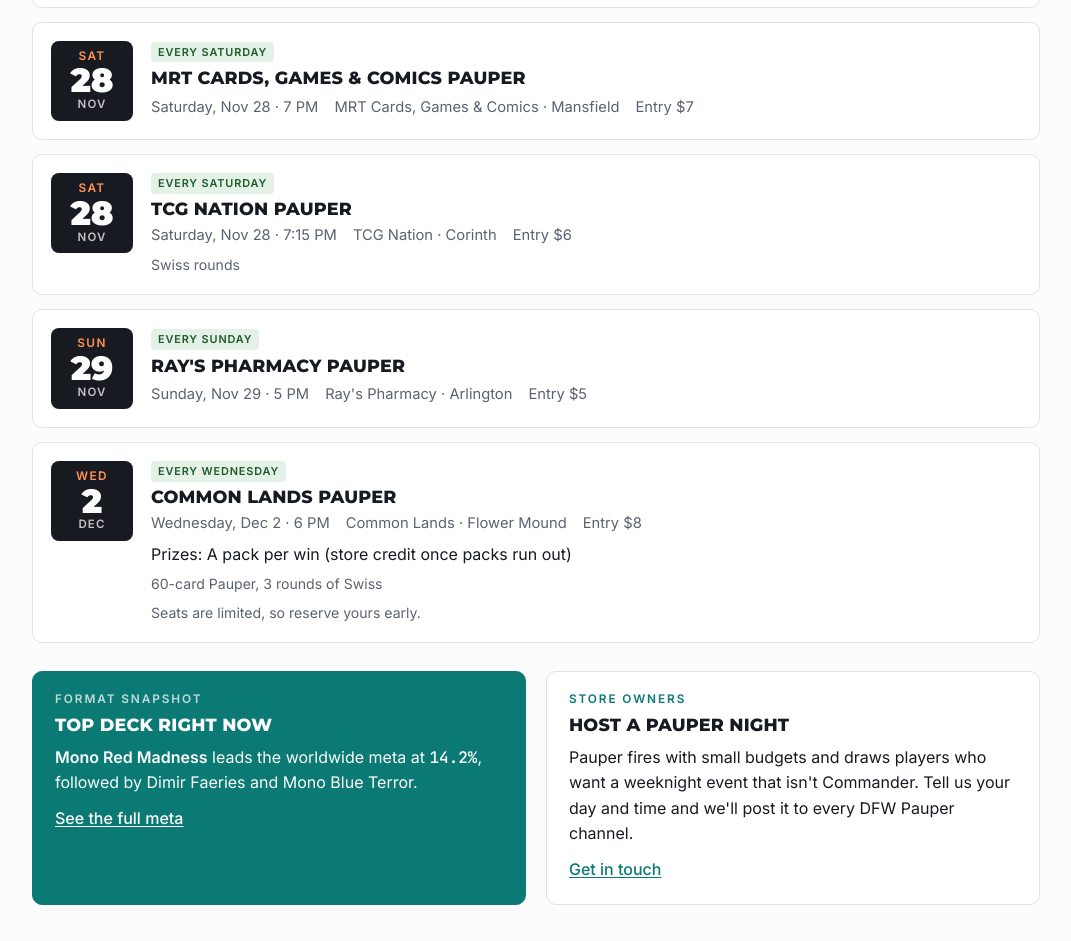
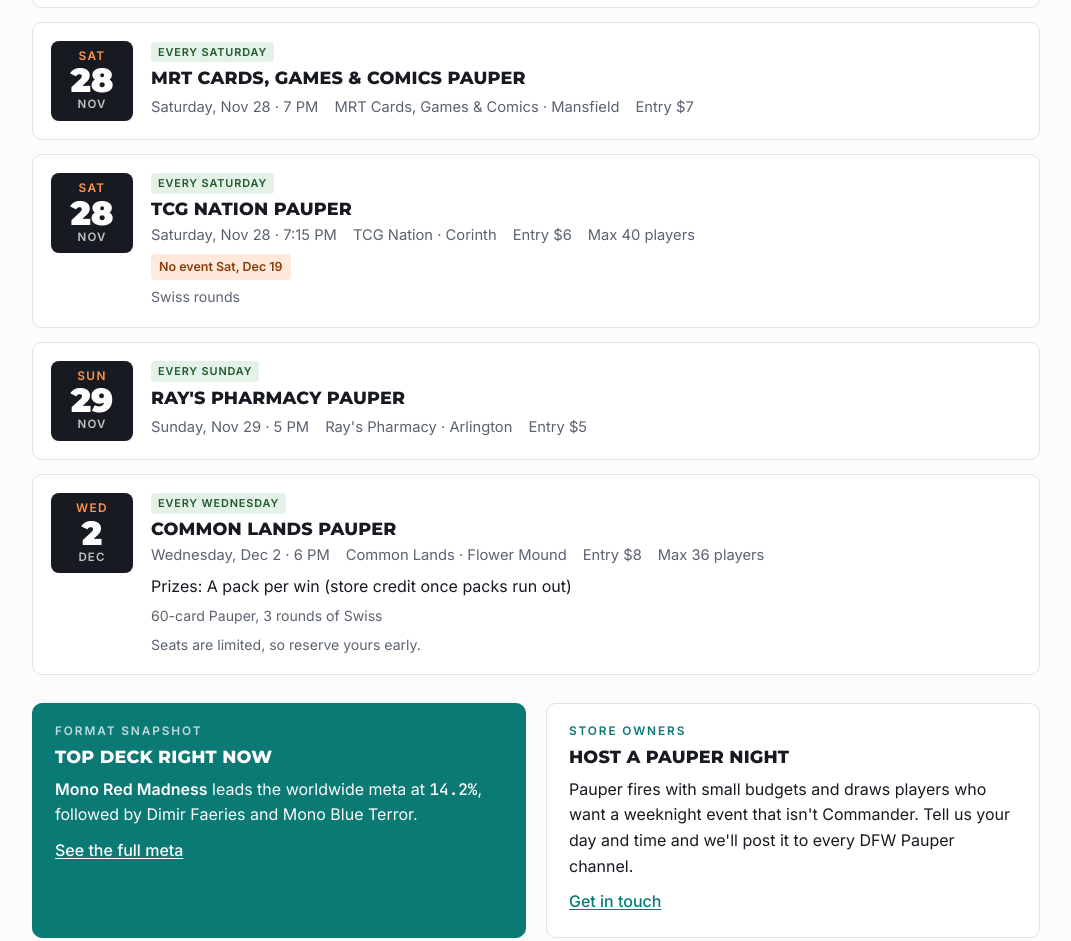
Before and after one commit to Stephasaur/dfw-pauper, a plain HTML site: page index.html in a window 1280 px wide. Shown: the part 785-1726 px from the top of the page, without its empty margins (104-1175 px from the left). Drawn offline with Linux system fonts and the light colour scheme.

Commit message:
Honor skip_dates and show capacity on event cards
Weekly events skip any date in skip_dates (next date shown is the next
real run) and show a 'No event <date>' note; capacity shows as 'Max N players'.

Co-Authored-By: Claude Opus 5.5 <noreply@anthropic.com>
Claude-Session: https://claude.ai/code/session_01Jc3YuAYH3cVedWvoerRNsA

```diff
--- a/index.html
+++ b/index.html
@@ -135,6 +135,7 @@ ul.changes .d { font: 700 .78rem/1.6 var(--body); text-transform: uppercase; let
 .events.weekly.cols .datechip .day { font-size: 1.7rem; }
 h3.region { display: flex; align-items: baseline; gap: 10px; padding-bottom: 8px; border-bottom: 3px solid var(--hot); }
 h3.region .count { font: 600 .78rem/1 var(--body); text-transform: none; letter-spacing: 0; color: var(--muted); }
+.skip { display: inline-block; justify-self: start; font: 700 .78rem/1.3 var(--body); color: #8a3d0c; background: var(--hot-soft); border-radius: 4px; padding: 5px 8px; }
 .empty { border: 1px dashed var(--line); border-radius: 10px; padding: 22px; color: var(--muted); }
 .callout { background: var(--hot); color: var(--ink); border-radius: 10px; padding: 14px 18px; font-size: .95rem; font-weight: 500; }
 .callout strong { font-weight: 700; }
@@ -445,6 +446,13 @@ footer .motto { font: 900 .9rem/1 var(--display); text-transform: uppercase; let
     var p = t.split(":"), h = +p[0], m = p[1] || "00";
     return (h % 12 || 12) + (m === "00" ? "" : ":" + m) + (h < 12 ? " AM" : " PM");
   }
+  function iso(d) { return d.toISOString().slice(0, 10); }
+  // Next date this weekly event actually runs, stepping past any cancelled (skip_dates) weeks.
+  function nextRun(ev, from) {
+    var d = nextWeekday(ev.day, from), skip = ev.skip_dates || [], guard = 0;
+    while (skip.indexOf(iso(d)) >= 0 && guard++ < 52) d.setUTCDate(d.getUTCDate() + 7);
+    return d;
+  }
   function nextWeekday(dayName, from) {
     var target = DAYS.indexOf(dayName), d = new Date(from.getTime());
     var add = (target - d.getUTCDay() + 7) % 7;
@@ -461,12 +469,16 @@ footer .motto { font: 900 .9rem/1 var(--display); text-transform: uppercase; let
     if (store && store.map_url) links.push('<a href="' + esc(store.map_url) + '" target="_blank" rel="noopener">Map</a>');
     var tags = (ev.sample ? '<span class="tag sample">Sample listing</span> ' : "") + (opts.recurring ? '<span class="tag">Every ' + esc(ev.day) + '</span>' : '<span class="tag">Special event</span>');
     var title = ev.title || (store ? store.name + " Pauper" : "Pauper");
+    var today = todayCentral();
+    var skips = (ev.skip_dates || []).map(parseDate).filter(function (d) { return d >= today; }).sort(function (a, b) { return a - b; });
+    var skipNote = opts.recurring && skips.length ? '<p class="skip">No event ' + skips.map(function (d) { return DAYS[d.getUTCDay()].slice(0, 3) + ', ' + MONTHS[d.getUTCMonth()] + ' ' + d.getUTCDate(); }).join(" or ") + '</p>' : '';
     return '<article class="event">' +
       '<div class="datechip" aria-hidden="true"><div class="dow">' + DAYS[date.getUTCDay()].slice(0, 3) + '</div><div class="day">' + date.getUTCDate() + '</div><div class="mon">' + MONTHS[date.getUTCMonth()] + '</div></div>' +
       '<div class="body">' +
         '<div class="row">' + tags + '</div>' +
         '<h3>' + esc(title) + '</h3>' +
-        '<div class="meta"><span>' + DAYS[date.getUTCDay()] + ', ' + MONTHS[date.getUTCMonth()] + ' ' + date.getUTCDate() + ' · ' + fmtTime(ev.start_time) + '</span>' + (where ? '<span>' + where + '</span>' : '') + (ev.entry_fee ? '<span>Entry ' + esc(ev.entry_fee) + '</span>' : '') + '</div>' +
+        '<div class="meta"><span>' + DAYS[date.getUTCDay()] + ', ' + MONTHS[date.getUTCMonth()] + ' ' + date.getUTCDate() + ' · ' + fmtTime(ev.start_time) + '</span>' + (where ? '<span>' + where + '</span>' : '') + (ev.entry_fee ? '<span>Entry ' + esc(ev.entry_fee) + '</span>' : '') + (ev.capacity ? '<span>Max ' + esc(ev.capacity) + ' players</span>' : '') + '</div>' +
+        skipNote +
         (addr ? '<div class="cards">' + addr + '</div>' : '') +
         (ev.prizes ? '<p>Prizes: ' + esc(ev.prizes) + '</p>' : '') +
         (ev.format_notes ? '<p class="cards">' + esc(ev.format_notes) + '</p>' : '') +
@@ -481,7 +493,7 @@ footer .motto { font: 900 .9rem/1 var(--display); text-transform: uppercase; let
     var stores = {}; (data.stores || []).forEach(function (s) { stores[s.id] = s; });
     var today = todayCentral();
     var allWeekly = (data.weekly || []).filter(function (e) { return e.active !== false; })
-      .map(function (e) { return { ev: e, date: nextWeekday(e.day, today), recurring: true }; });
+      .map(function (e) { return { ev: e, date: nextRun(e, today), recurring: true }; });
     var allSpecial = (data.special || []).map(function (e) { return { ev: e, date: parseDate(e.date), recurring: false }; })
       .filter(function (x) { return x.date >= today; });
     renderStats(allWeekly);
```
